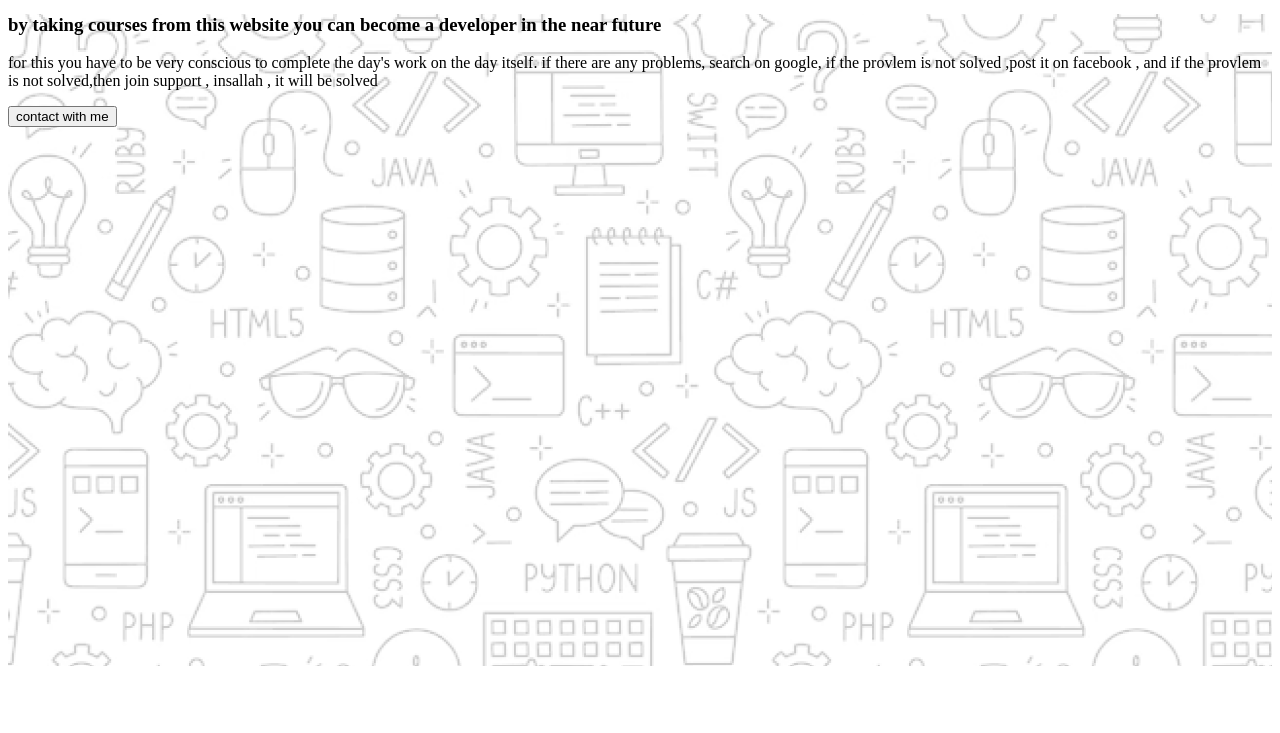
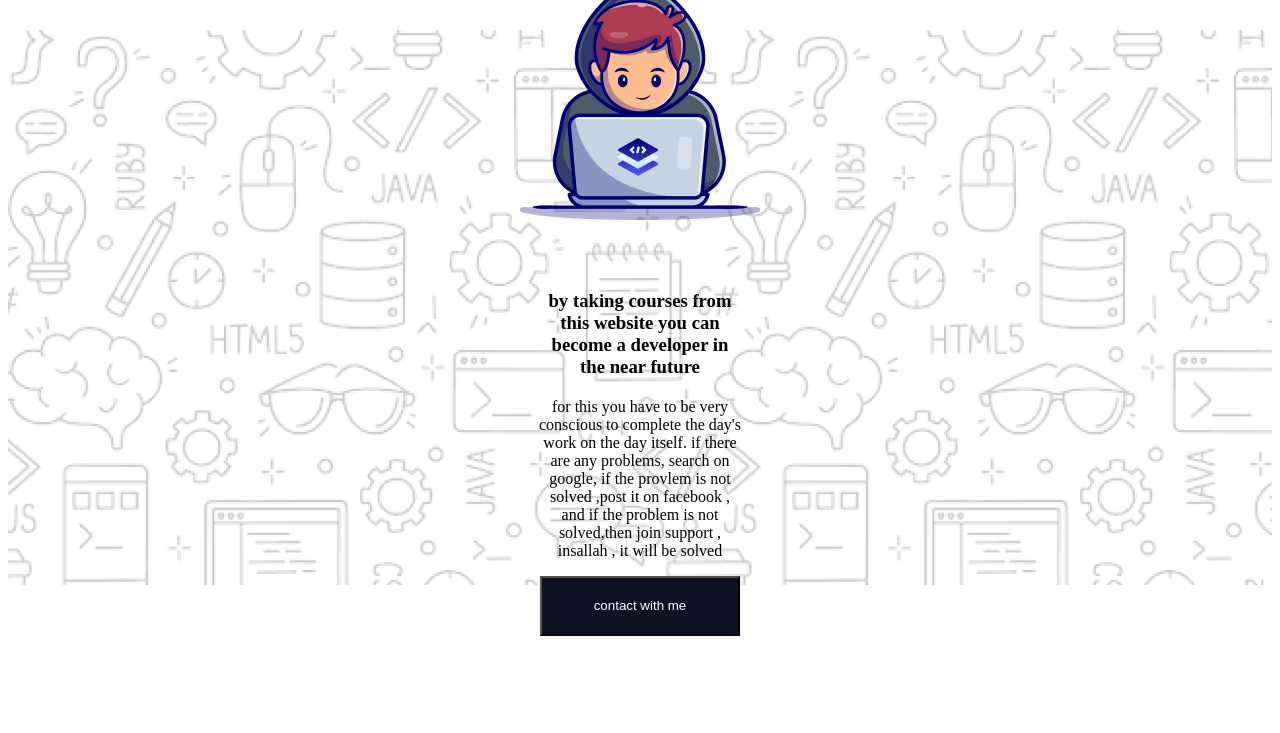
Before and after one commit to imamhossainapon/imam-first-assingnment, a plain HTML site: page index.html in a window 1280 px wide. Shown: the part 67-800 px from the top of the page. Drawn offline with Linux system fonts and the light colour scheme.

Commit message:
my header section

```diff
--- a/index.css
+++ b/index.css
@@ -6,4 +6,7 @@ nav{ display: flex; justify-content: space-between; margin: 10px 120px; align-it
 nav>a{ text-decoration: none; color: rgb(13,19,33);}.left{font-size: 28px; font-weight: 800;}.right{font-size: 20px; font-weight: 600; width: 170px; height: 30px; border: 1px solid rgb(13,19,33); padding: 10px 40px;}
 
 /* header secton style */
-  header>section{ background-image: url(assets/Hero-bg.png); height:652px ;}
+ .content{ background-image: url(assets/Hero-bg.png); }
+ .ddd{ height: 555px; width: auto;  margin: 30px auto;  display: flex; flex-direction: column; justify-content: center; align-items: center; margin: 35px 530px; gap:50px ;}
+  p,h3{ display: block; text-align: center;margin-top: 20px;}
+  .button1{ display: flex ; justify-content: center; } button{ background-color: rgb(13,19,33); height: 60px; width: 200px; color: white; margin: auto;}
--- a/index.html
+++ b/index.html
@@ -13,15 +13,17 @@
             <a class="right" href=""> download resume</a>
 </nav>
 
-<section class="section1">
-    <div>
-        <h3>by taking courses from this website you can become a developer in the near future</h3>
-        <p> for this you have to be very conscious to complete the day's work on the day itself.
+<section class="content">
+    <div class="ddd">
+        <img src="assets/Group.png" alt="">
+    <div class="section1 text">
+        <h3 >by taking courses from this website you can become a developer in the near future</h3>
+        <p > for this you have to be very conscious to complete the day's work on the day itself.
             if there are any problems, search on google, if the provlem is not solved ,post it on facebook ,
-            and if the provlem is not solved,then join support , insallah , it will be solved
+            and if the problem is not solved,then join support , insallah , it will be solved
         </p>
-        <button> contact with me</button>
-    </div>
+        <div class="button1"><button> contact with me </button></div>
+    </div></div>
 
 
 
```
